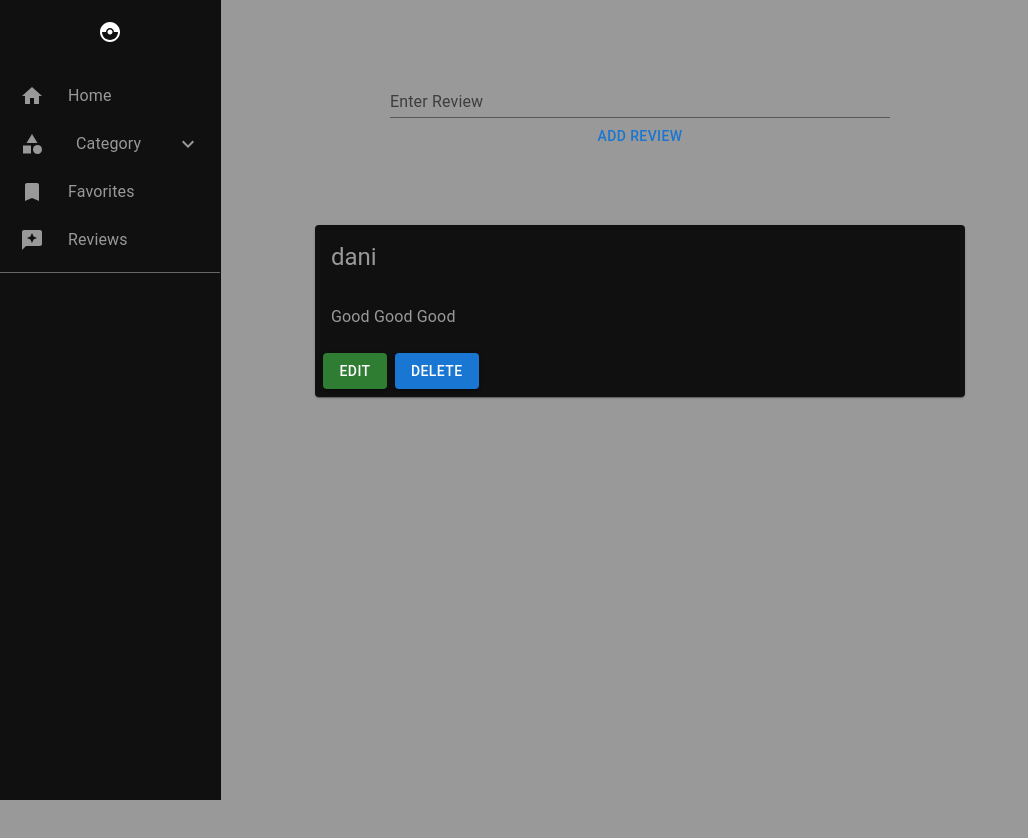
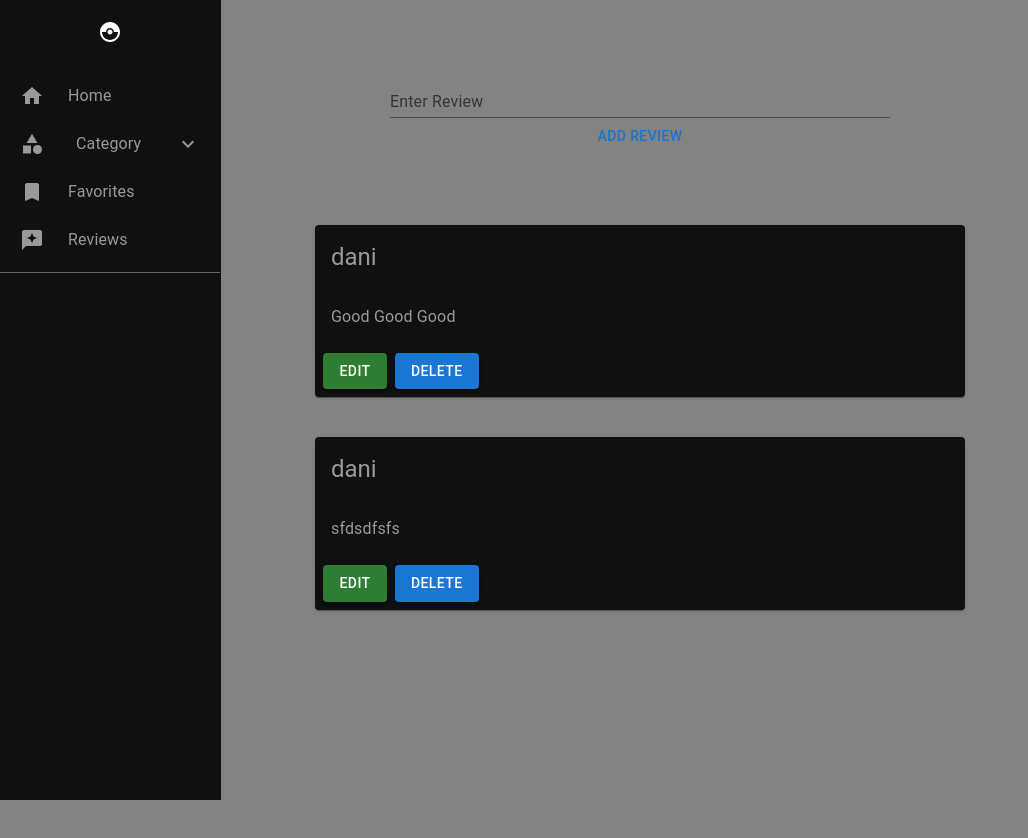
Before and after one commit to dan1e11s/team-hackathon, a React (Create React App) app: page /reviews in a window 1280 px wide. Shown: the top 838 px of the page, without its empty margins (0-1028 px from the left). Built offline with nearby package versions, Linux system fonts and the light colour scheme; data requests are answered from the project's data file.

Commit message:
style fixed

```diff
--- a/db.json
+++ b/db.json
@@ -378,6 +378,11 @@
       "user": "dani",
       "review": "Good Good Good",
       "id": 2
+    },
+    {
+      "user": "dani",
+      "review": "sfdsdfsfs",
+      "id": 3
     }
   ]
 }
--- a/src/components/Reviews/Reviews.jsx
+++ b/src/components/Reviews/Reviews.jsx
@@ -21,7 +21,7 @@ const Reviews = () => {
       sx={{
         width: '100%',
         minHeight: '100vh',
-        backgroundColor: '#999999',
+        backgroundColor: '#838383',
         paddingTop: '50px',
       }}
     >
--- a/src/components/paymentForm/PaymentForm.css
+++ b/src/components/paymentForm/PaymentForm.css
@@ -113,6 +113,6 @@
 }
 @media all and (max-width: 320px) {
   .payment-wrapper {
-    height: 80vh;
+    min-height: 100vh;
   }
 }
```
